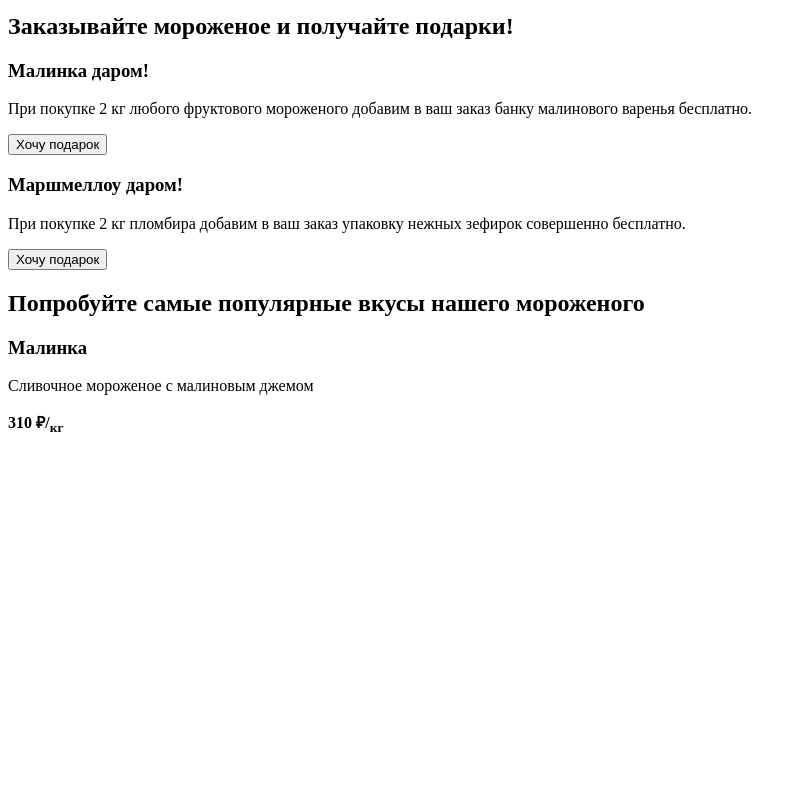
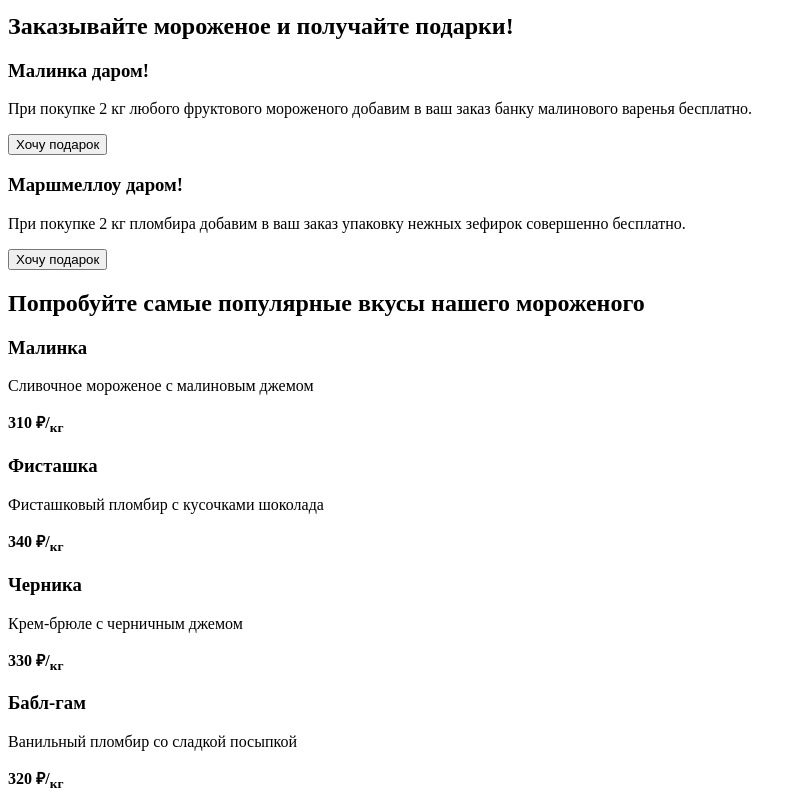
Before and after one commit to htmlacademy-htmlcss/2428785-gllacy-1, a plain HTML site: page index.html in a window 1280 px wide. Shown: the part 462-1262 px from the top of the page, without its empty margins (0-803 px from the left). Before the commit the page ends 907 px from the top, so only its background shows below. Drawn offline with Linux system fonts and the light colour scheme.

Commit message:
Добавляет все популярные вкусы для заказа

```diff
--- a/index.html
+++ b/index.html
@@ -102,10 +102,27 @@
       <button class="button-marshmallow-buy" type="button">Хочу подарок</button>
     </section>
     <h2 class="tatse-title">Попробуйте самые популярные вкусы нашего мороженого</h2>
-    <selection class="taste">
-      <h3 class="tatse-raspberry">Малинка</h3>
+    <selection class="tatse-raspberry">
+      <h3 class="tatse-raspberry-title">Малинка</h3>
       <p class="taste-raspberry-discription">Сливочное мороженое с малиновым джемом</p>
       <b class="taste-raspberry-price">310 ₽/<sub>кг</sub></b>
+    </selection>
+    <selection class="tatse-pistachios">
+      <h3 class="tatse-pistachios-title">Фисташка</h3>
+      <p class="taste-pistachios-discription">Фисташковый пломбир с кусочками шоколада</p>
+      <b class="taste-pistachios-price">340 ₽/<sub>кг</sub></b>
+    </selection>
+    <selection class="tatse-blueberries">
+      <h3 class="tatse-blueberries-title">Черника</h3>
+      <p class="taste-blueberries-discription">Крем-брюле
+        с черничным джемом</p>
+      <b class="taste-blueberries-price">330 ₽/<sub>кг</sub></b>
+    </selection>
+    <selection class="tatse-bubblegum">
+      <h3 class="tatse-bubblegum-title">Бабл-гам</h3>
+      <p class="taste-bubblegum-discription">Ванильный пломбир
+        со сладкой посыпкой</p>
+      <b class="taste-bubblegum-price">320 ₽/<sub>кг</sub></b>
     </selection>
   </main>
 
```
